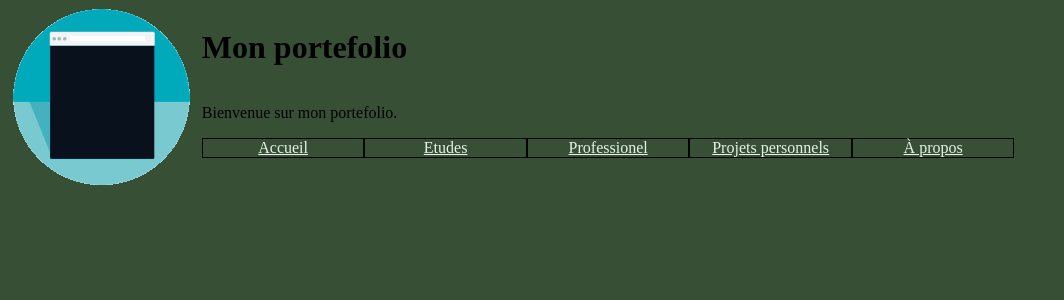
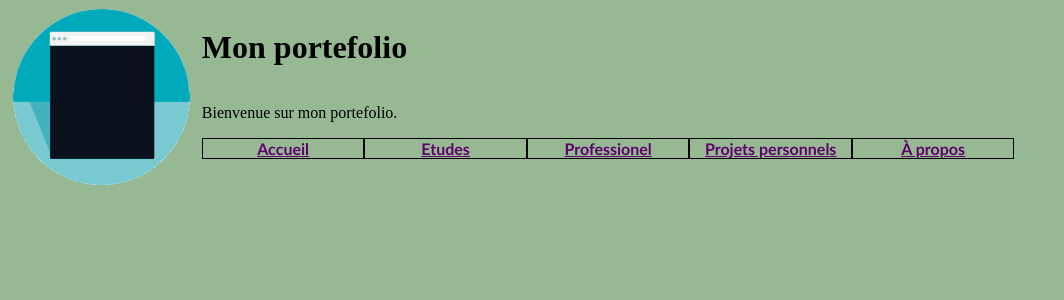
Before and after one commit to alexking53/portfolio, a PHP site: page / in a window 1280 px wide. Shown: the top 300 px of the page, without its empty margins (0-1064 px from the left). Run offline with PHP 8.4, Linux system fonts and the light colour scheme.

Commit message:
Maquette V4

```diff
--- a/portefolio/asset/style/style.css
+++ b/portefolio/asset/style/style.css
@@ -1,9 +1,11 @@
 body{
-    background-color: rgb(55, 80, 53);
+    background-color: rgb(150, 184, 147);
 }
 
 a{
-    color: rgb(232, 241, 231);
+    color: rgb(96, 1, 109);
+    font-weight: bold;
+    font-family: 'Calibri';
 }
 
 nav{
--- a/portefolio/pages/etude.php
+++ b/portefolio/pages/etude.php
@@ -0,0 +1,2 @@
+<?php
+    include "header.php";?>
--- a/portefolio/pages/perso.php
+++ b/portefolio/pages/perso.php
@@ -0,0 +1,2 @@
+<?php
+    include "header.php";?>
--- a/portefolio/pages/professionel.php
+++ b/portefolio/pages/professionel.php
@@ -0,0 +1,2 @@
+<?php
+    include "header.php";?>
```
Also changed, not shown: portefolio/pages/accueil.php (deleted).
